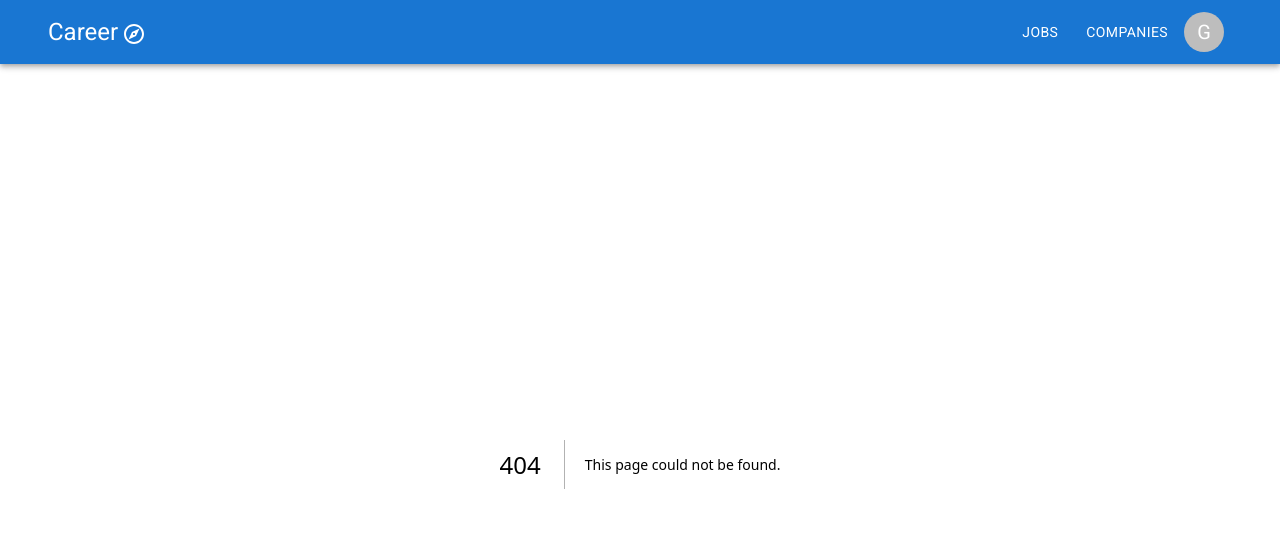
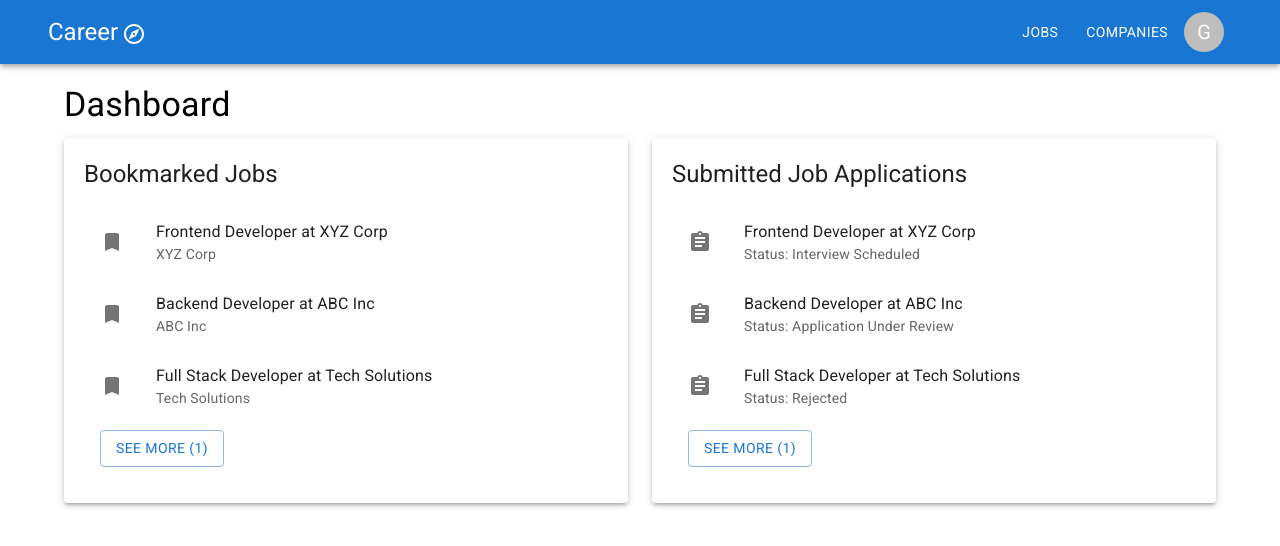
Before and after one commit to chitramdasgupta/Career-Compass, a Next.js app in the folder client/: page /dashboard in a window 1280 px wide. Before the commit this address had no page. Shown: the top 546 px of the page. Built offline with nearby package versions, Linux system fonts and the light colour scheme.

Commit message:
Added the UI for the dashboard page

```diff
--- /dev/null
+++ b/client/app/dashboard/page.tsx
@@ -0,0 +1,129 @@
+"use client";
+
+import React from "react";
+import {
+  Container,
+  Typography,
+  Paper,
+  Grid,
+  List,
+  ListItem,
+  ListItemText,
+  ListItemIcon,
+  Button,
+} from "@mui/material";
+import BookmarkIcon from "@mui/icons-material/Bookmark";
+import AssignmentIcon from "@mui/icons-material/Assignment";
+
+const bookmarkedJobs = [
+  { id: 1, title: "Frontend Developer at XYZ Corp", company: "XYZ Corp" },
+  { id: 2, title: "Backend Developer at ABC Inc", company: "ABC Inc" },
+  {
+    id: 3,
+    title: "Full Stack Developer at Tech Solutions",
+    company: "Tech Solutions",
+  },
+  { id: 4, title: "Data Scientist at Data Inc", company: "Data Inc" },
+];
+
+const submittedApplications = [
+  {
+    id: 1,
+    title: "Frontend Developer at XYZ Corp",
+    status: "Interview Scheduled",
+  },
+  {
+    id: 2,
+    title: "Backend Developer at ABC Inc",
+    status: "Application Under Review",
+  },
+  {
+    id: 3,
+    title: "Full Stack Developer at Tech Solutions",
+    status: "Rejected",
+  },
+  {
+    id: 4,
+    title: "Data Analyst at Data Inc",
+    status: "Application Under Review",
+  },
+];
+
+const Dashboard: React.FC = () => {
+  return (
+    <Container maxWidth="lg" style={{ marginTop: "20px" }}>
+      <Typography variant="h4" gutterBottom>
+        Dashboard
+      </Typography>
+
+      <Grid container spacing={3}>
+        <Grid item xs={12} md={6}>
+          <Paper elevation={3} style={{ padding: "20px" }}>
+            <Typography variant="h5" gutterBottom>
+              Bookmarked Jobs
+            </Typography>
+            <List>
+              {bookmarkedJobs.slice(0, 3).map((job) => (
+                <ListItem key={job.id}>
+                  <ListItemIcon>
+                    <BookmarkIcon />
+                  </ListItemIcon>
+                  <ListItemText primary={job.title} secondary={job.company} />
+                </ListItem>
+              ))}
+              {bookmarkedJobs.length > 3 && (
+                <ListItem>
+                  <Button
+                    variant="outlined"
+                    color="primary"
+                    onClick={() => alert("Navigate to all bookmarked jobs")}
+                    style={{ justifyContent: "flex-start" }}
+                  >
+                    See More ({bookmarkedJobs.length - 3})
+                  </Button>
+                </ListItem>
+              )}
+            </List>
+          </Paper>
+        </Grid>
+
+        <Grid item xs={12} md={6}>
+          <Paper elevation={3} style={{ padding: "20px" }}>
+            <Typography variant="h5" gutterBottom>
+              Submitted Job Applications
+            </Typography>
+            <List>
+              {submittedApplications.slice(0, 3).map((application) => (
+                <ListItem key={application.id}>
+                  <ListItemIcon>
+                    <AssignmentIcon />
+                  </ListItemIcon>
+                  <ListItemText
+                    primary={application.title}
+                    secondary={`Status: ${application.status}`}
+                  />
+                </ListItem>
+              ))}
+              {submittedApplications.length > 3 && (
+                <ListItem>
+                  <Button
+                    variant="outlined"
+                    color="primary"
+                    onClick={() =>
+                      alert("Navigate to all submitted applications")
+                    }
+                    style={{ justifyContent: "flex-start" }}
+                  >
+                    See More ({submittedApplications.length - 3})
+                  </Button>
+                </ListItem>
+              )}
+            </List>
+          </Paper>
+        </Grid>
+      </Grid>
+    </Container>
+  );
+};
+
+export default Dashboard;
--- a/client/app/shared/components/AppNavbar/index.tsx
+++ b/client/app/shared/components/AppNavbar/index.tsx
@@ -141,6 +141,9 @@ function AppNavbar() {
               <MenuItem onClick={handleUserMenuClose}>
                 <Link href="/profile">Profile</Link>
               </MenuItem>
+              <MenuItem onClick={handleUserMenuClose}>
+                <Link href="/dashboard">Dashboard</Link>
+              </MenuItem>
               <MenuItem onClick={handleLogout}>Log out</MenuItem>
             </Menu>
           </Box>
```
